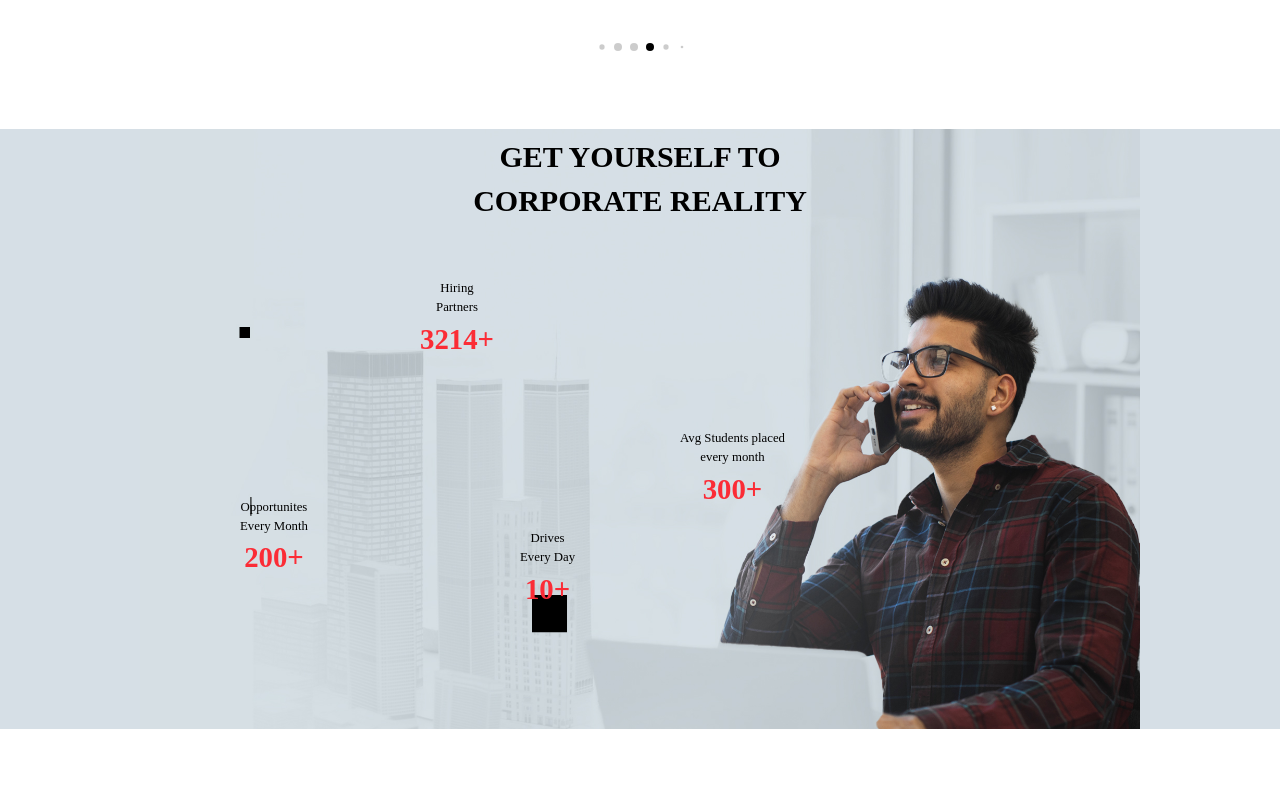
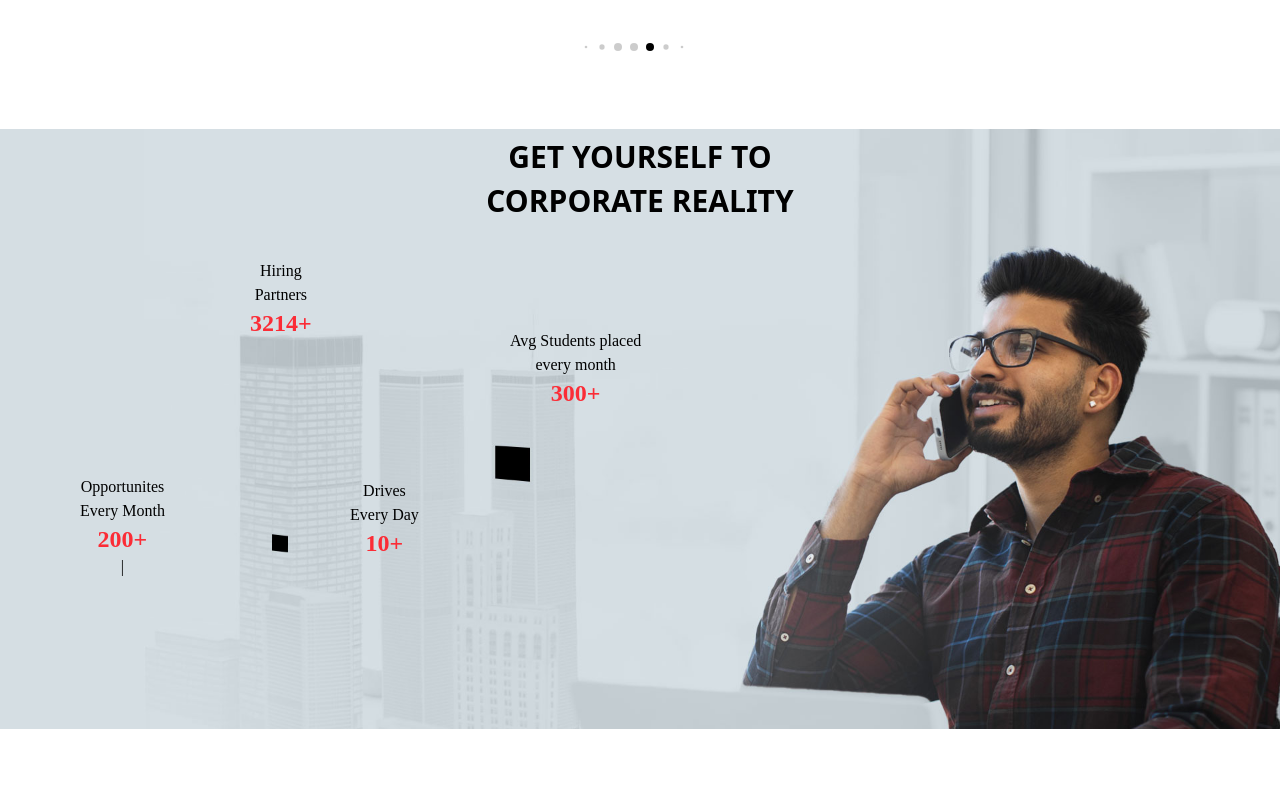
Before and after one commit to Sroopesh1122/Pentagon_website, a React (Vite) app: page / in a window 1280 px wide. Shown: the part 2409-3200 px from the top of the page. Built offline with nearby package versions, Linux system fonts and the light colour scheme; a web font is replaced by a local one.

Commit message:
Initial commit

```diff
--- a/src/components/InfoSection1.jsx
+++ b/src/components/InfoSection1.jsx
@@ -1,5 +1,6 @@
 import React from "react";
-import corporateImg from "../assets/imgs/CorporateReality.jpg";
+// import corporateImg from "../assets/imgs/CorporateReality.jpg";
+import corporate from "../assets/imgs/Corporate-reality.jpg";
 
 const InfoSection1 = () => {
 
@@ -8,39 +9,51 @@ const InfoSection1 = () => {
 
   return (
     <>
-      <section className="w-full h-[290px] md:h-[400px] lg:h-[600px] bg-[#d6dfe6] relative">
-        <div className="absolute  top-1 lg:top-[10px] text-xl lg:text-3xl left-[50%] -translate-x-[50%] flex justify-center items-center flex-col lg:gap-2 font-extrabold">
-          <span>GET YOURSELF TO</span>
+      <section className="w-full h-[370px] md:h-[300px] lg:h-[600px]  bg-[#d6dfe6]  relative">
+      <div className="absolute top-1 lg:top-[10px] text-base sm:text-xl md:text-2xl lg:text-3xl left-1/2 -translate-x-1/2 flex justify-center items-center flex-col gap-1 lg:gap-2 font-extrabold text-center font-sans">
+      <span >GET YOURSELF TO  </span>
           <span>CORPORATE REALITY</span>
         </div>
 
+<div className="w-full h-full flex items-center justify-center">
+
         <img
-          src={corporateImg}
-          className="w-full max-w-[1000px] mx-auto h-full"
+          src={corporate}
+          className="w-full h-full  object-contain lg:object-cover"
           alt=""
         />
+        </div>
+        <div className="w-full  px-4 sm:px-8 lg:px-16 2xl:px-24">
 
+        <div className="grid grid-cols-2 md:grid-cols-4 gap-4 mt-6 text-center w-full max-w-[3840px] mx-auto px-4">
         <div className="corporate-info1">
-            <span className="text-[0.8rem]">Opportunites</span>
-            <span className="text-[0.8rem]">Every Month</span>
-            <span className="text-[1.8rem] text-red-500  font-extrabold">200+</span>
-        </div>
+            <span className=" block text-[0.8rem] sm:text-sm md:text-base">Opportunites</span>
+            <span className=" block text-[0.8rem] sm:text-sm md:text-base">Every Month</span>
+            <span className="block text-[1.8rem] sm:text-xl md:text-2xl text-red-500  font-extrabold">200+
+
+            </span>
+            <div className="blinking-cursor">
+            <span >|</span>
+            </div>
+            </div>
+</div>
+
         <div className="corporate-info2">
-            <span className="text-[0.8rem]">Hiring</span>
-            <span className="text-[0.8rem]">Partners</span>
-            <span className="text-[1.8rem] text-red-500 font-extrabold">3214+</span>
+            <span className="block text-[0.8rem] sm:text-sm md:text-base">Hiring</span>
+            <span className="block text-[0.8rem] sm:text-sm md:text-base">Partners</span>
+            <span className="block text-[1.8rem] sm:text-xl md:text-2xl text-red-500 font-extrabold">3214+</span>
         </div>
         <div className="corporate-info3">
-            <span className="text-[0.8rem]">Drives</span>
-            <span className="text-[0.8rem]">Every Day</span>
-            <span className="text-[1.8rem] text-red-500 font-extrabold">10+</span>
+            <span className="text-[0.8rem] sm:text-sm md:text-base">Drives</span>
+            <span className="text-[0.8rem] sm:text-sm md:text-base">Every Day</span>
+            <span className="text-[1.8rem] sm:text-xl md:text-2xl text-red-500 font-extrabold">10+</span>
         </div>
         <div className="corporate-info4">
-            <span className="text-[0.8rem]">Avg Students placed</span>
-            <span className="text-[0.8rem]">every month</span>
-            <span className="text-[1.8rem] text-red-500 font-extrabold">300+</span>
+            <span className="text-[0.8rem] sm:text-sm md:text-base">Avg Students placed</span>
+            <span className="text-[0.8rem] sm:text-sm md:text-base">every month</span>
+            <span className="text-[1.8rem] sm:text-xl md:text-2xl text-red-500 font-extrabold">300+</span>
         </div>
-
+</div>
 
       </section>
     </>
--- a/src/index.css
+++ b/src/index.css
@@ -313,7 +313,7 @@ body {
 .corporate-info1{
   position: absolute;
   bottom: 150px;
-  left: 240px;
+  left: 80px;
   display: flex;
   justify-content: center;
   align-items: center;
@@ -323,8 +323,8 @@ body {
 /* absolute top-[150px] left-[420px] flex justify-center items-center flex-col */
 .corporate-info2{
   position: absolute;
-  top: 150px;
-  left: 420px;
+  top: 130px;
+  left: 250px;
   display: flex;
   justify-content: center;
   align-items: center;
@@ -334,8 +334,8 @@ body {
 /* absolute top-[400px] left-[520px] flex justify-center items-center flex-col */
 .corporate-info3{
   position: absolute;
-  top: 400px;
-  left: 520px;
+  top: 350px;
+  left: 350px;
   display: flex;
   justify-content: center;
   align-items: center;
@@ -344,8 +344,8 @@ body {
 /* absolute top-[300px] left-[680px] flex justify-center items-center flex-col */
 .corporate-info4{
   position: absolute;
-  top: 300px;
-  left: 680px;
+  top: 200px;
+  left: 510px;
   display: flex;
   justify-content: center;
   align-items: center;
@@ -403,8 +403,8 @@ body {
 
   .corporate-info1{
     position: absolute;
-    bottom: 150px;
-    left: 20px;
+    bottom: 140px;
+    left: 40px;
     display: flex;
     justify-content: center;
     align-items: center;
@@ -501,9 +501,9 @@ body {
     left: 5px;
     display: flex;
     justify-content: center;
-    align-items: center;
-    flex-direction: column;
     transform: scale(0.7);
+    align-items: flex-start;
+  justify-content: flex-start;
   }
 
   /* absolute top-[150px] left-[420px] flex justify-center items-center flex-col */
@@ -512,8 +512,8 @@ body {
     top: 40px;
     left: 60px;
     display: flex;
-    justify-content: center;
-    align-items: center;
+    align-items: flex-start;
+  justify-content: flex-start;
     flex-direction: column;
     transform: scale(0.7);
   }
@@ -524,9 +524,9 @@ body {
     top: 130px;
     left: 115px;
     display: flex;
-    justify-content: center;
-    align-items: center;
     flex-direction: column;
+    align-items: flex-start;
+    justify-content: flex-start;
     transform: scale(0.7);
   }
   /* absolute top-[300px] left-[680px] flex justify-center items-center flex-col */
@@ -535,10 +535,9 @@ body {
     top: 90px;
     left: 190px;
     display: flex;
-    justify-content: center;
-    align-items: center;
+    align-items: flex-start;
+  justify-content: flex-start;
     flex-direction: column;
-    transform: scale(0.7);
+    transform: scale(0.7)
   }
-
 }
--- a/tailwind.config.js
+++ b/tailwind.config.js
@@ -27,3 +27,20 @@ export default {
   },
   plugins: [],
 }
+
+// tailwind.config.js
+module.exports = {
+  theme: {
+    extend: {
+      animation: {
+        blink: 'blink 1s step-start infinite',
+      },
+      keyframes: {
+        blink: {
+          '0%, 100%': { opacity: '0' },
+          '50%': { opacity: '1' },
+        },
+      },
+    },
+  },
+}
```
Also changed, not shown: src/assets/imgs/Corporate-reality.jpg (added), 1 other file (tests, documents, lock files or other folders).
